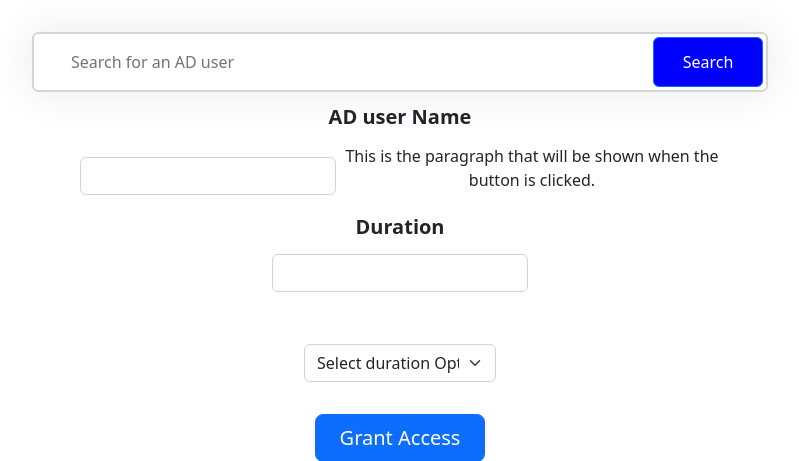
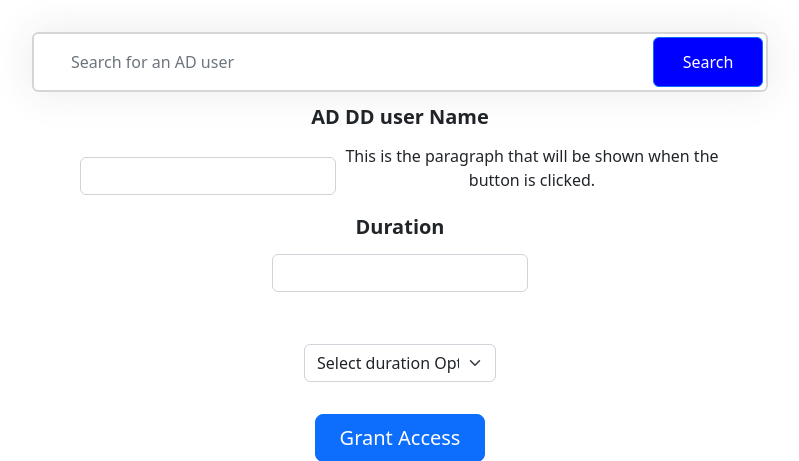
Before and after one commit to georges-hayek/UsersPortal, a Flask app: template templates/index.html in a window 1280 px wide. Shown: the part 242-703 px from the top of the page, without its empty margins (240-1039 px from the left). Run offline with Flask 2, Linux system fonts and the light colour scheme; the template is opened without the code that fills it, so the values that code supplies are empty; some libraries are stand-ins or nearby versions.

Commit message:
SEE CHANGES

```diff
--- a/templates/index.html
+++ b/templates/index.html
@@ -100,7 +100,7 @@
 
             <div class="col-md-6 mx-auto text-center">
                 <!-- <p class="lead mb-2">Could you please tell me your name?</p> -->
-                <label for="name" class="form-label fw-bold fs-5">AD user Name</label>
+                <label for="name" class="form-label fw-bold fs-5">AD DD user Name</label>
                 <div class="d-grid gap-2 d-sm-flex justify-content-sm-center align-items-center my-1">
                     <input type="text" class="form-control" id="name" name="name" value="{{emailRequest}}" style="max-width: 256px;"  required>
                     <p id="myParagraph" style="display:block;">This is the paragraph that will be shown when the button is clicked.</p>
```
